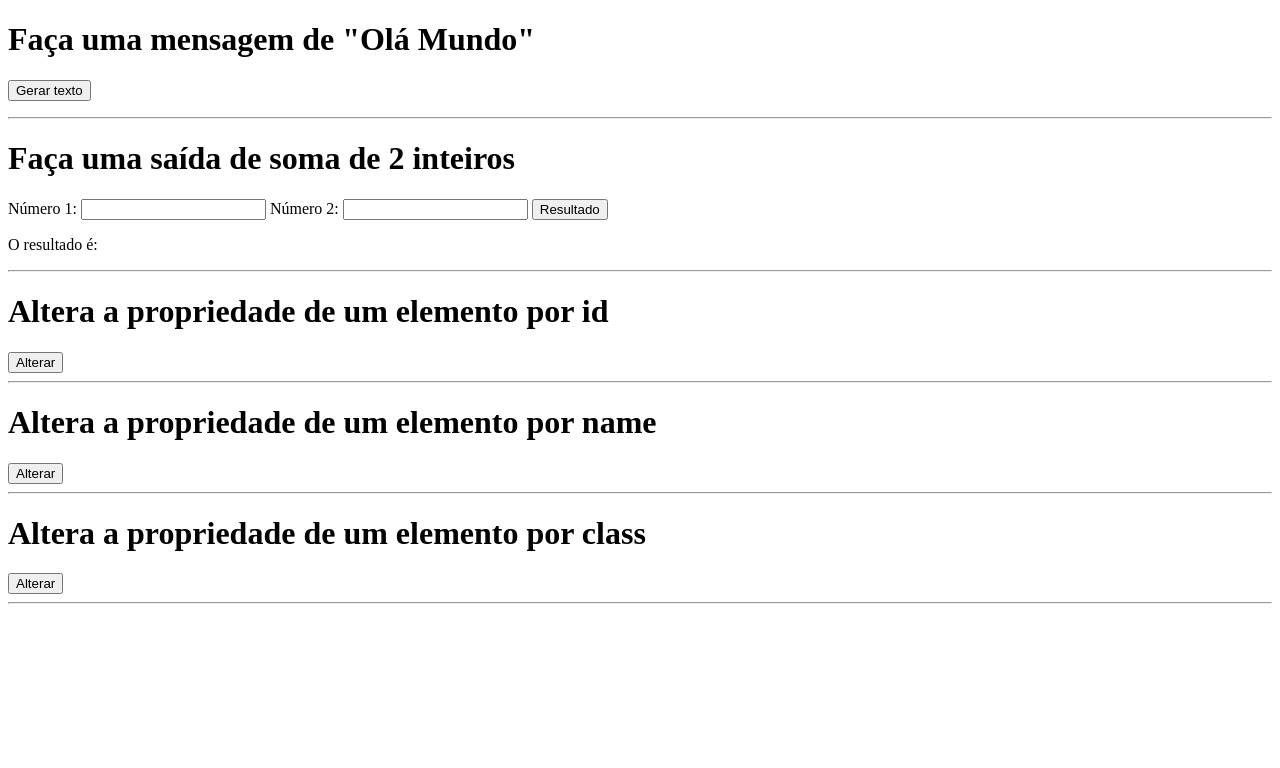
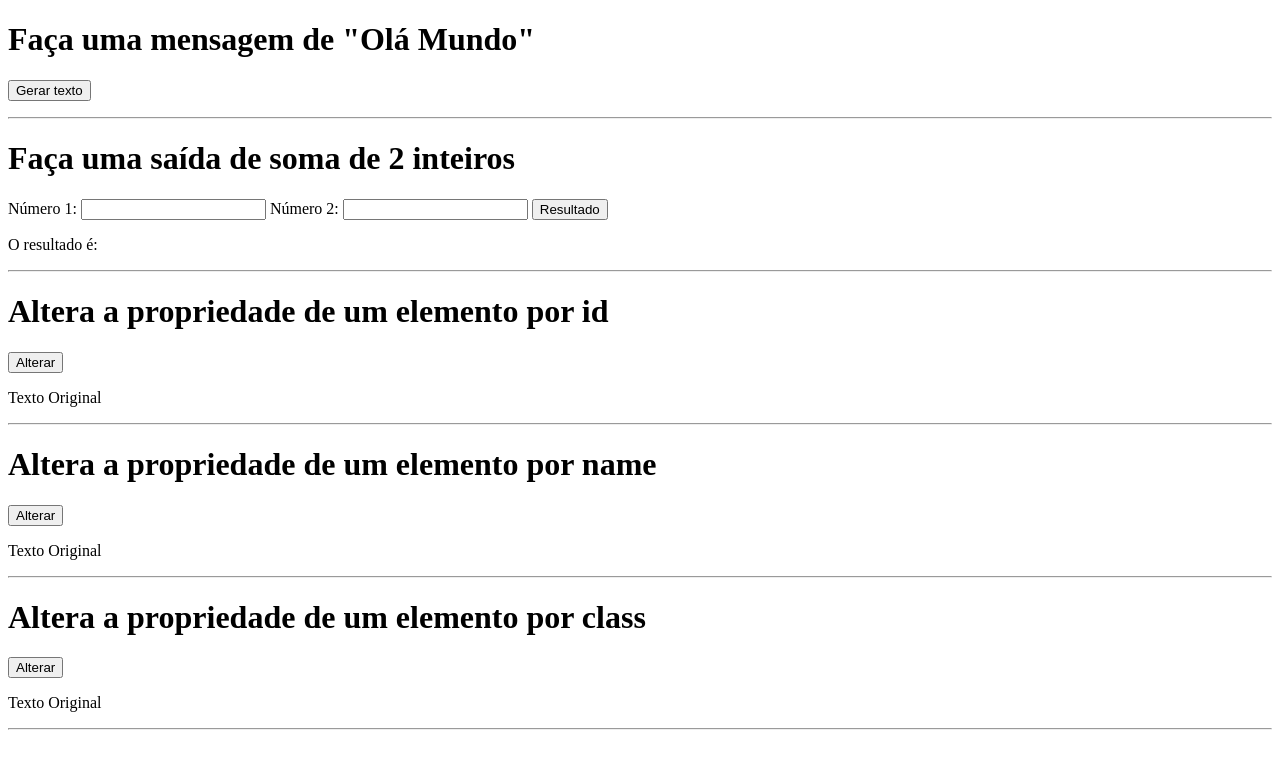
Before and after one commit to Joao-Victor-Zanatto/Java, a plain HTML site: page index.html in a window 1280 px wide. Drawn offline with Linux system fonts and the light colour scheme.

Commit message:
index.html

```diff
--- a/index.html
+++ b/index.html
@@ -3,7 +3,6 @@
 <head>
     <meta charset="UTF-8">
     <meta name="viewport" content="width=device-width, initial-scale=1.0">
-    <script src="script.js"></script>
     <title>Atividades em JavaScript</title>
     <style>
         /* Estilos opcionais para destacar elementos alterados */
@@ -35,19 +34,24 @@
     <div>
         <h1>Altera a propriedade de um elemento por id</h1>
         <button onclick="alt_id()">Alterar</button>
+        <p id="alterarPorId">Texto Original</p>
     </div>
     <hr>
 
     <div>
         <h1>Altera a propriedade de um elemento por name</h1>
         <button onclick="alt_name()">Alterar</button>
+        <p name="alterarPorName">Texto Original</p>
     </div>
     <hr>
 
     <div>
         <h1>Altera a propriedade de um elemento por class</h1>
         <button onclick="alt_class()">Alterar</button>
+        <p class="alterarPorClass">Texto Original</p>
     </div>
     <hr>
+
+    <script src="script.js"></script>
 </body>
 </html>
```
